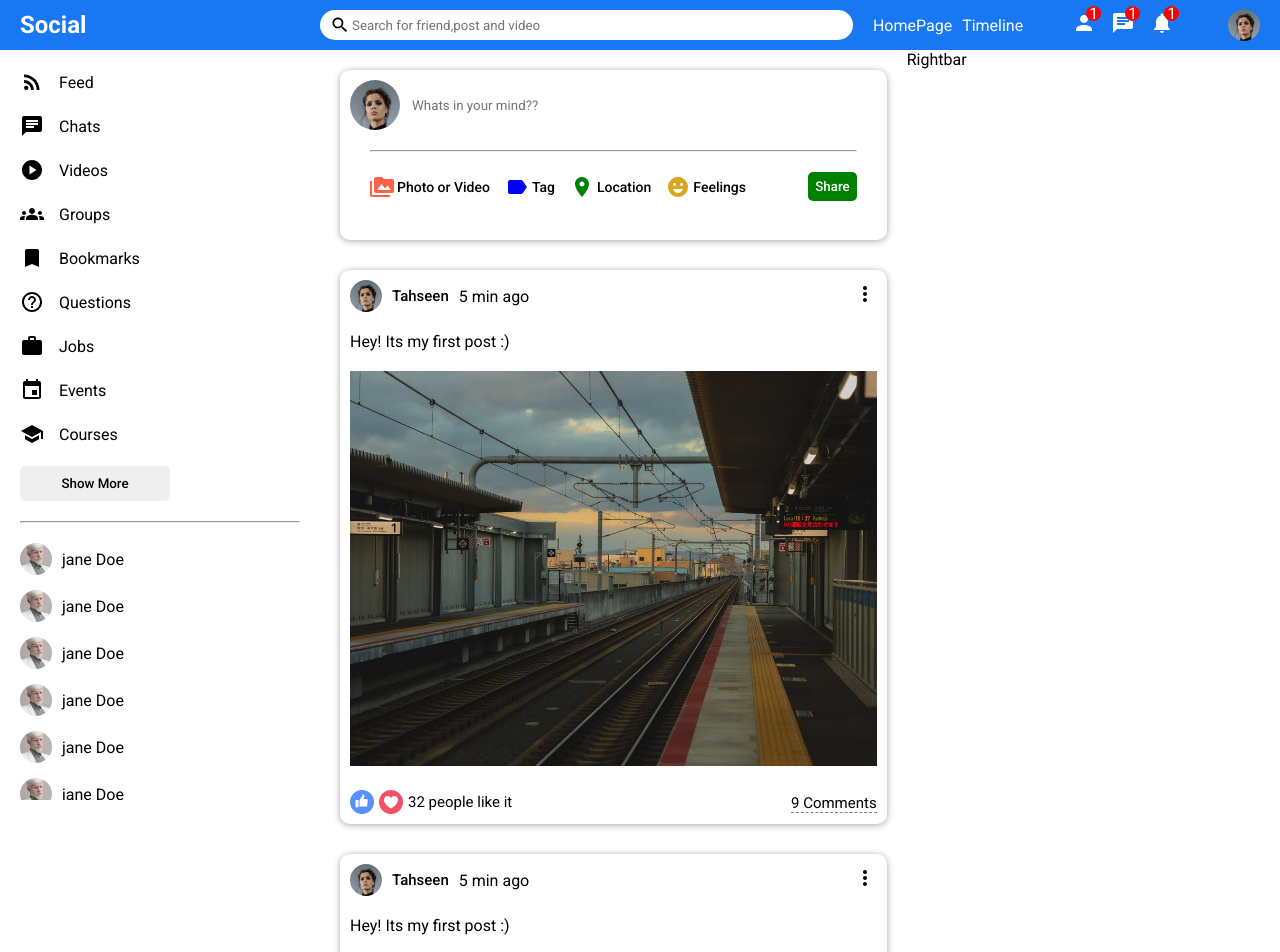
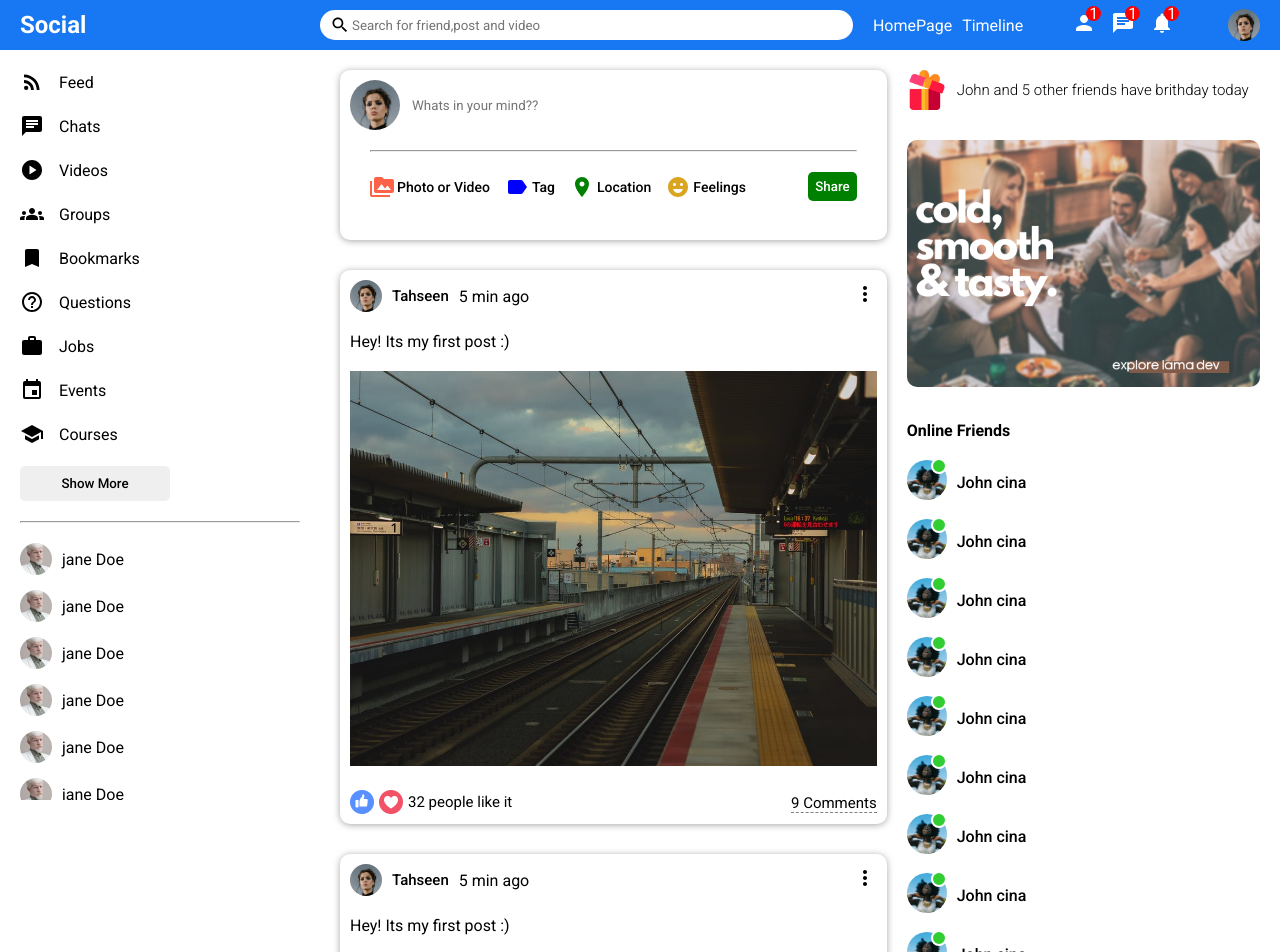
Before and after one commit to TahseenSust/Social-Media, a React (Create React App) app in the folder frontend/: page / in a window 1280 px wide. Shown: the top 952 px of the page. Built offline with nearby package versions, Linux system fonts and the light colour scheme.

Commit message:
added rightbar component

```diff
--- a/frontend/src/components/rightbar/Rightbar.jsx
+++ b/frontend/src/components/rightbar/Rightbar.jsx
@@ -2,7 +2,95 @@
 
 function Rightbar() {
   return (
-    <div className="rightbar">Rightbar</div>
+    <div className="rightbar">
+        <div className="rightbarWrapper">
+          <div className="birthdayContainer">
+            <img className="birthdayImg" src="assets/gift.png" alt="" />
+            <span className="birthdayText"> John and 5 other friends have brithday today </span>
+          </div>
+          <img className="rightbarAd" src="assets/ad.png" alt="" />
+          <h4 className="rightbarTitle">Online Friends</h4>
+          <ul className="rightbarFriendList">
+            <li className="rightBarFriend">
+              <div className="rightbarProfileImgContainer">
+                <img className="rightbarProfileImg" src="assets/person/3.jpeg" alt="" />
+                <span className="rightbarOnline"></span>
+              </div>
+              <span className="rightbarUsername">John cina</span>
+            </li>
+            <li className="rightBarFriend">
+              <div className="rightbarProfileImgContainer">
+                <img className="rightbarProfileImg" src="assets/person/3.jpeg" alt="" />
+                <span className="rightbarOnline"></span>
+              </div>
+              <span className="rightbarUsername">John cina</span>
+            </li>
+            <li className="rightBarFriend">
+              <div className="rightbarProfileImgContainer">
+                <img className="rightbarProfileImg" src="assets/person/3.jpeg" alt="" />
+                <span className="rightbarOnline"></span>
+              </div>
+              <span className="rightbarUsername">John cina</span>
+            </li>
+            <li className="rightBarFriend">
+              <div className="rightbarProfileImgContainer">
+                <img className="rightbarProfileImg" src="assets/person/3.jpeg" alt="" />
+                <span className="rightbarOnline"></span>
+              </div>
+              <span className="rightbarUsername">John cina</span>
+            </li>
+            <li className="rightBarFriend">
+              <div className="rightbarProfileImgContainer">
+                <img className="rightbarProfileImg" src="assets/person/3.jpeg" alt="" />
+                <span className="rightbarOnline"></span>
+              </div>
+              <span className="rightbarUsername">John cina</span>
+            </li>
+            <li className="rightBarFriend">
+              <div className="rightbarProfileImgContainer">
+                <img className="rightbarProfileImg" src="assets/person/3.jpeg" alt="" />
+                <span className="rightbarOnline"></span>
+              </div>
+              <span className="rightbarUsername">John cina</span>
+            </li>
+            <li className="rightBarFriend">
+              <div className="rightbarProfileImgContainer">
+                <img className="rightbarProfileImg" src="assets/person/3.jpeg" alt="" />
+                <span className="rightbarOnline"></span>
+              </div>
+              <span className="rightbarUsername">John cina</span>
+            </li>
+            <li className="rightBarFriend">
+              <div className="rightbarProfileImgContainer">
+                <img className="rightbarProfileImg" src="assets/person/3.jpeg" alt="" />
+                <span className="rightbarOnline"></span>
+              </div>
+              <span className="rightbarUsername">John cina</span>
+            </li>
+            <li className="rightBarFriend">
+              <div className="rightbarProfileImgContainer">
+                <img className="rightbarProfileImg" src="assets/person/3.jpeg" alt="" />
+                <span className="rightbarOnline"></span>
+              </div>
+              <span className="rightbarUsername">John cina</span>
+            </li>
+            <li className="rightBarFriend">
+              <div className="rightbarProfileImgContainer">
+                <img className="rightbarProfileImg" src="assets/person/3.jpeg" alt="" />
+                <span className="rightbarOnline"></span>
+              </div>
+              <span className="rightbarUsername">John cina</span>
+            </li>
+            <li className="rightBarFriend">
+              <div className="rightbarProfileImgContainer">
+                <img className="rightbarProfileImg" src="assets/person/3.jpeg" alt="" />
+                <span className="rightbarOnline"></span>
+              </div>
+              <span className="rightbarUsername">John cina</span>
+            </li>
+          </ul>
+        </div>
+    </div>
   )
 }
 
--- a/frontend/src/components/rightbar/rightbar.css
+++ b/frontend/src/components/rightbar/rightbar.css
@@ -1,3 +1,74 @@
 .rightbar{
     flex: 3.5;
+    z-index: -5;
 }
+
+.rightbarWrapper{
+    padding: 20px 20px 0 0;
+}
+
+.birthdayContainer{
+    display: flex;
+    align-items: center;
+}
+
+.birthdayImg{
+    width: 40px;
+    height: 40px;
+    margin-right: 10px;
+}
+
+.birthdayText{
+    font-weight: 300;
+    font-size: 15px;
+}
+
+.rightbarAd{
+    width: 100%;
+    border-radius: 10px;
+    margin: 30px 0;
+}
+
+.rightbarTitle{
+    margin-bottom: 20px;
+}
+
+.rightbarFriendList{
+    padding: 0;
+    margin: 0;
+    list-style: none;
+
+}
+
+.rightBarFriend{
+    display: flex;
+    align-items: center;
+    margin-bottom: 15px;
+}
+
+.rightbarProfileImgContainer{
+    margin-right: 10px;
+    position: relative;
+}
+
+.rightbarProfileImg{
+    width: 40px;
+    height: 40px;
+    border-radius: 50%;
+    object-fit: cover;
+}
+
+.rightbarOnline{
+    width: 12px;
+    height: 12px;
+    border-radius: 50%;
+    background-color: limegreen;
+    position: absolute;
+    top: -2px;
+    right: 0;
+    border: 2px solid white;
+}
+
+.rightbarUsername{
+    font-weight: 500;
+}
```
